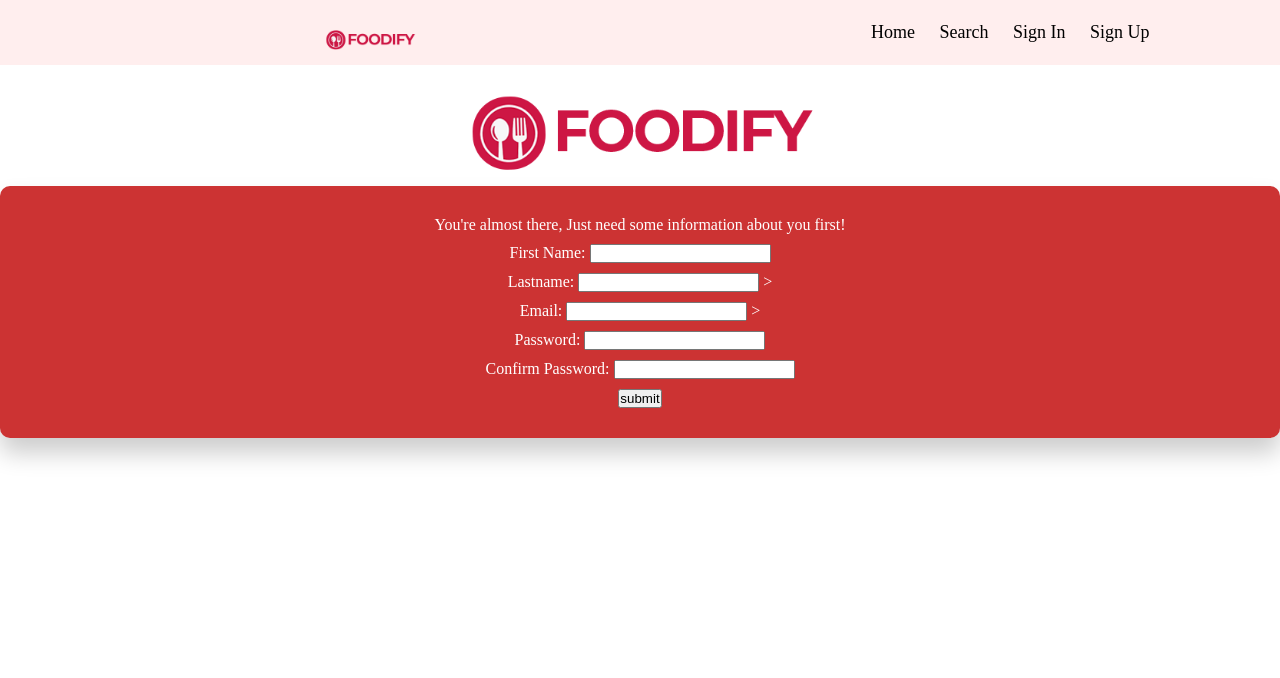
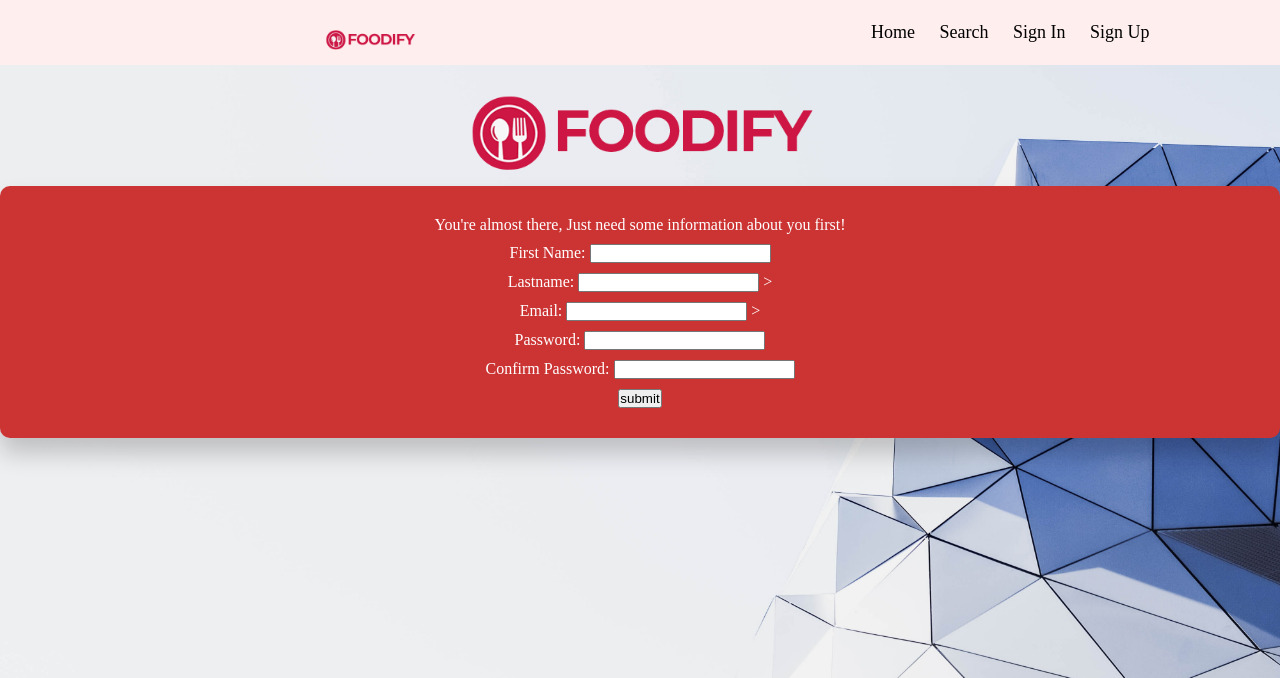
Before and after one commit to MarcosLara38/4910-61-Project, a PHP site: page /signup.php in a window 1280 px wide. Shown: the top 678 px of the page. Run offline with PHP 8.4, Linux system fonts and the light colour scheme; data that the repository does not hold is empty.

Commit message:
Added photo to other pages

```diff
--- a/signup.php
+++ b/signup.php
@@ -143,9 +143,16 @@ function cleaninput($data){
   <link rel="preconnect" href="https://fonts.gstatic.com">
   <link href="https://fonts.googleapis.com/css2?family=Playfair+Display&display=swap" rel="stylesheet">
   <link rel="stylesheet" type="text/css" href="home.css">
-
+  <style>
+        .bgbody {
+            background:url('pics/backgroundfull.jpeg');background-size:cover;
+            background-attachment: fixed;
+            background-position: 0 100%;
+            background-repeat: no-repeat;
+        }
+        </style>
 </head>
-<body>
+<body class="bgbody" >
   <?php require "nav.php"; ?>
   <div>
     <img src="pics/logo.png">
```
Also changed, not shown: signin.php (+10 -2 lines).
